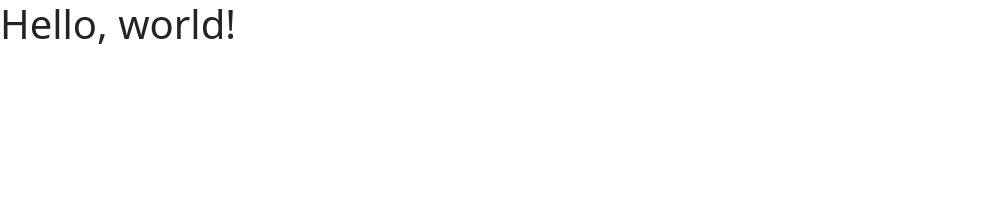
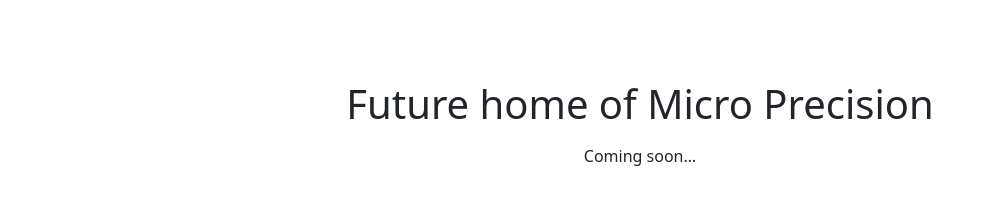
Before and after one commit to opuscule/mpi, an Eleventy site: page src/index.html in a window 1280 px wide. Shown: the whole page, without its empty margins (0-991 px from the left). Built offline with nearby package versions, Linux system fonts and the light colour scheme; Eleventy itself is replaced by a stand-in of ours; files that its build step writes are made by us from their sources.

Commit message:
Coming Soon

```diff
--- a/src/index.html
+++ b/src/index.html
@@ -7,7 +7,8 @@
 	<link href="https://cdn.jsdelivr.net/npm/bootstrap@5.2.0/dist/css/bootstrap.min.css" rel="stylesheet" integrity="sha384-gH2yIJqKdNHPEq0n4Mqa/HGKIhSkIHeL5AyhkYV8i59U5AR6csBvApHHNl/vI1Bx" crossorigin="anonymous">
   </head>
   <body>
-	<h1>Hello, world!</h1>
+	<h1 style="text-align:center;margin-top:10vh;">Future home of Micro Precision</h1>
+	<p style="text-align:center;margin-top:1rem;">Coming soon&hellip;</p>
 	<script src="https://cdn.jsdelivr.net/npm/bootstrap@5.2.0/dist/js/bootstrap.bundle.min.js" integrity="sha384-A3rJD856KowSb7dwlZdYEkO39Gagi7vIsF0jrRAoQmDKKtQBHUuLZ9AsSv4jD4Xa" crossorigin="anonymous"></script>
   </body>
 </html>
```
Also changed, not shown: public/index.html (+2 -1 lines).
